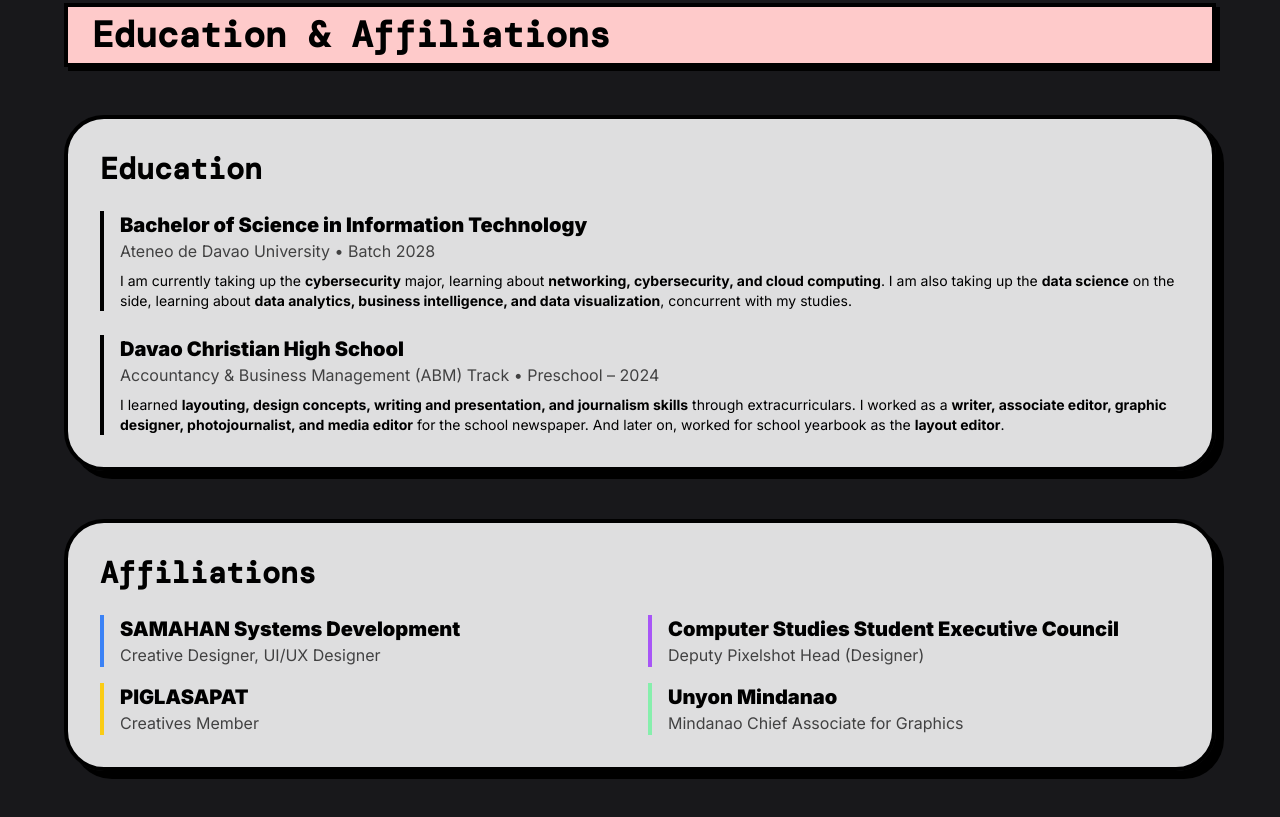
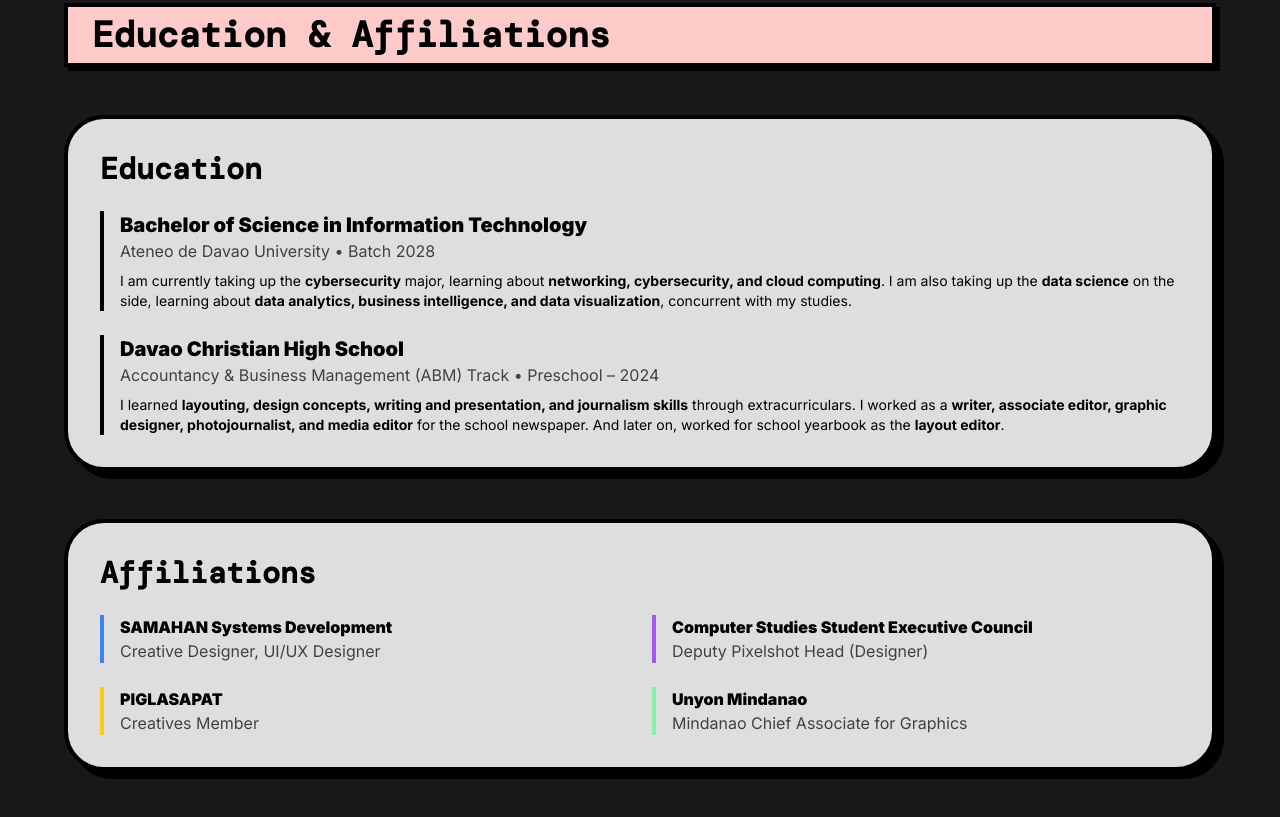
Before and after one commit to anyaes/anyaes.github.io, a plain HTML site: page index.html in a window 1280 px wide. Shown: the part 2371-3188 px from the top of the page. Drawn offline with nearby package versions, Linux system fonts and the light colour scheme; a web font is replaced by a local one.

Commit message:
Tweaked mobile responsiveness
Fixed photoshop stretching out, changed projects to one column only, hopefully affiliations is cleaner

```diff
--- a/index.html
+++ b/index.html
@@ -211,7 +211,7 @@
                     <div
                         class="flex items-center gap-2 px-4 py-2 bg-black text-white rounded-full text-xs font-black uppercase tracking-widest   hover:bg-blue-800 transition-colors cursor-default">
                         <img src="https://upload.wikimedia.org/wikipedia/commons/thumb/a/af/Adobe_Photoshop_CC_icon.svg/960px-Adobe_Photoshop_CC_icon.svg.png"
-                            class="w-max h-4" alt="PS">
+                            class="w-4 h-4" alt="PS">
                         Photoshop
                     </div>
                     <div
@@ -348,7 +348,7 @@
 
         <section class="space-y-6">
 
-            <div class="grid grid-cols-2 md:grid-cols-3 gap-6">
+            <div class="grid grid-cols-1 md:grid-cols-3 gap-6">
                 <div
                     class="group bg-purple-500/80 backdrop-blur-md rounded-[2rem] border-4 border-black shadow-[8px_8px_0px_0px_rgba(0,0,0,1)] overflow-hidden transition-all hover:-translate-y-2">
                     <div class="h-48 bg-zinc-200 border-b-4 border-black">
@@ -464,21 +464,21 @@
             class="bg-zinc-100/90 dark:bg-zinc-800/90 backdrop-blur-md rounded-[2.5rem] p-8 border-4 border-black shadow-[8px_8px_0px_0px_rgba(0,0,0,1)]">
             <h2 class="text-3xl font-mono font-black mb-6">Affiliations</h2>
             <div class="space-y-6">
-                <div class="grid grid-cols-2 md:grid-cols-2 gap-4">
+                <div class="grid grid-cols-2 md:grid-cols-2 gap-6">
                     <div class="border-l-4 border-blue-500 dark:border-white pl-4">
-                        <h4 class="font-black text-xl">SAMAHAN Systems Development</h4>
+                        <h4 class="font-black text-l">SAMAHAN Systems Development</h4>
                         <p class="text-base opacity-70">Creative Designer, UI/UX Designer</p>
                     </div>
                     <div class="border-l-4 border-purple-500 dark:border-white pl-4">
-                        <h4 class="font-black text-xl">Computer Studies Student Executive Council</h4>
+                        <h4 class="font-black text-l">Computer Studies Student Executive Council</h4>
                         <p class="text-base opacity-70">Deputy Pixelshot Head (Designer)</p>
                     </div>
                     <div class="border-l-4 border-yellow-400 dark:border-white pl-4">
-                        <h4 class="font-black text-xl">PIGLASAPAT</h4>
+                        <h4 class="font-black text-l">PIGLASAPAT</h4>
                         <p class="text-base opacity-70">Creatives Member</p>
                     </div>
                     <div class="border-l-4 border-green-300 dark:border-white pl-4">
-                        <h4 class="font-black text-xl">Unyon Mindanao</h4>
+                        <h4 class="font-black text-l">Unyon Mindanao</h4>
                         <p class="text-base opacity-70">Mindanao Chief Associate for Graphics</p>
                     </div>
                 </div>
```
